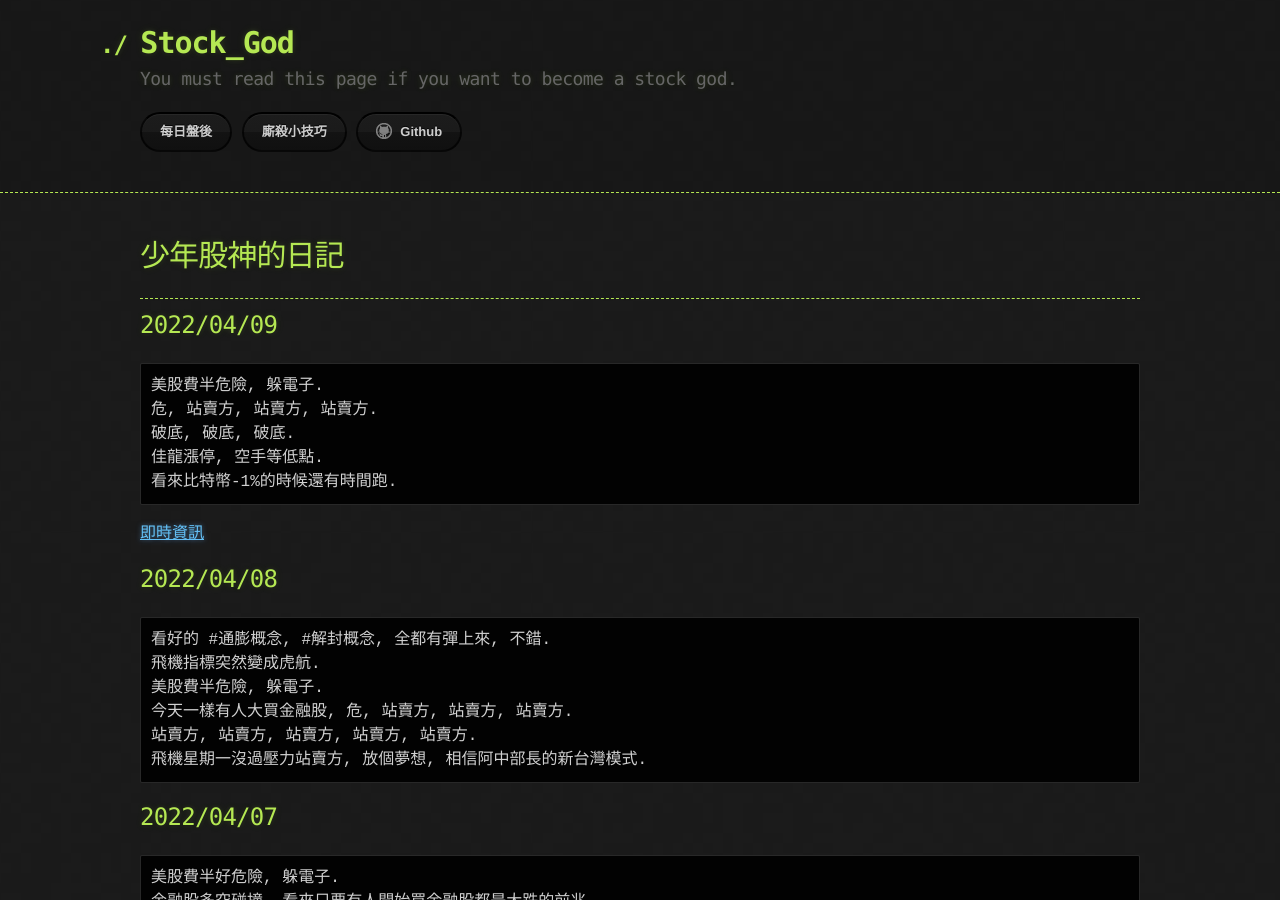
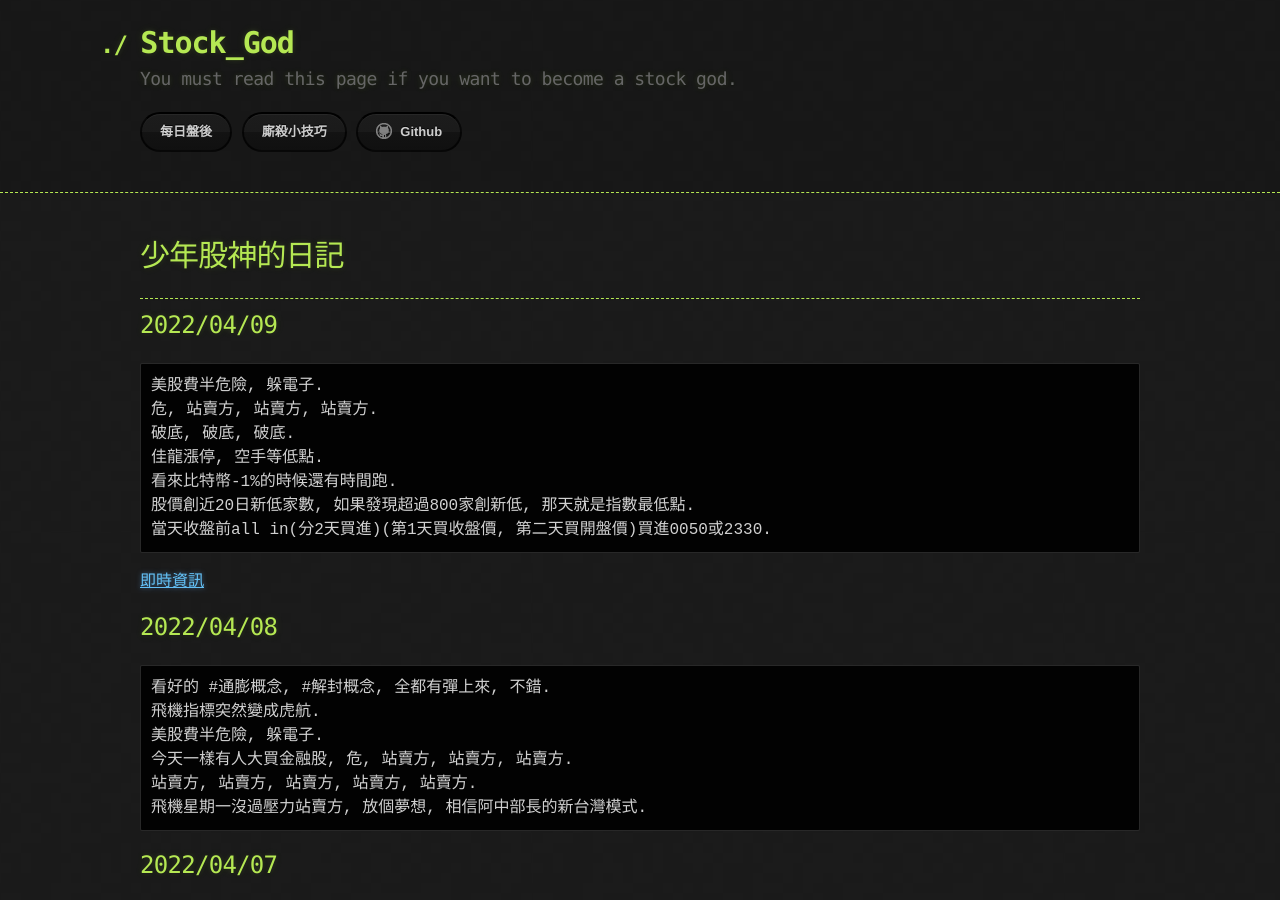
Before and after one commit to lepg5487/Stock_God, a Jekyll site: the page built from index.md, in a window 1280 px wide and 900 px high. Built offline with Jekyll 4.4.1, drawn with Linux system fonts in a browser that asks for light colours; our own code applies the rules of GitHub Pages for plain Markdown files.

Commit message:
Update index.md

````diff
--- a/index.md
+++ b/index.md
@@ -13,6 +13,8 @@
 破底, 破底, 破底.
 佳龍漲停, 空手等低點.
 看來比特幣-1%的時候還有時間跑.
+股價創近20日新低家數, 如果發現超過800家創新低, 那天就是指數最低點.
+當天收盤前all in(分2天買進)(第1天買收盤價, 第二天買開盤價)買進0050或2330.
 ```
 [即時資訊](https://www.msn.com/zh-tw/money/watchlist?cvid=fe9c292ebf43495d9dcb14c7e30a538b&duration=1M)
 
````
